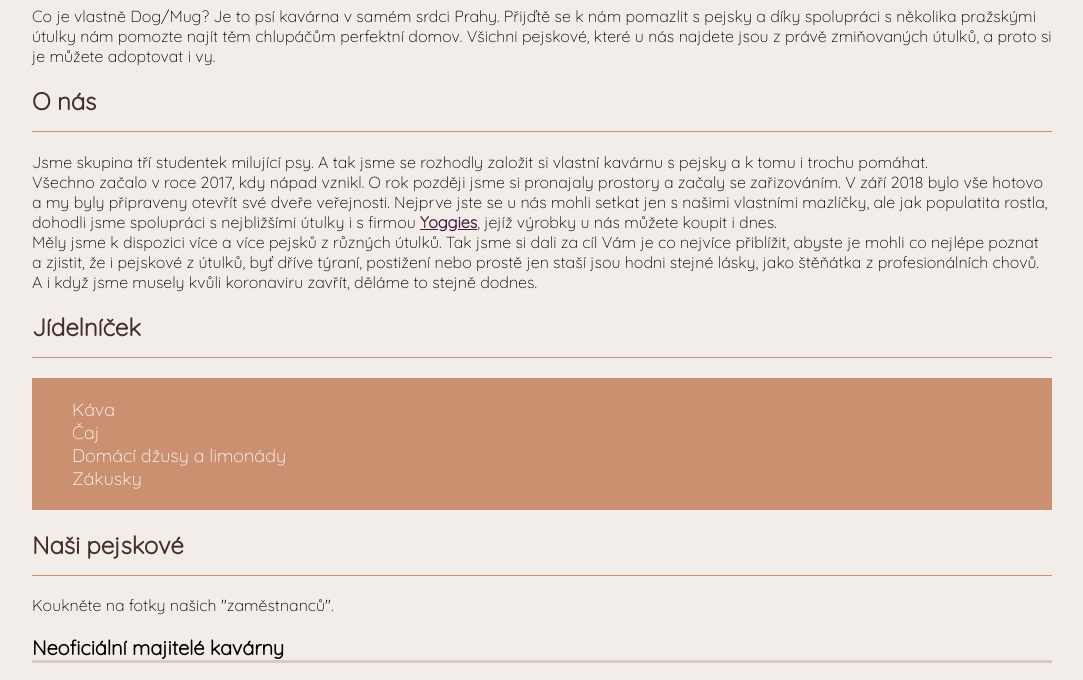
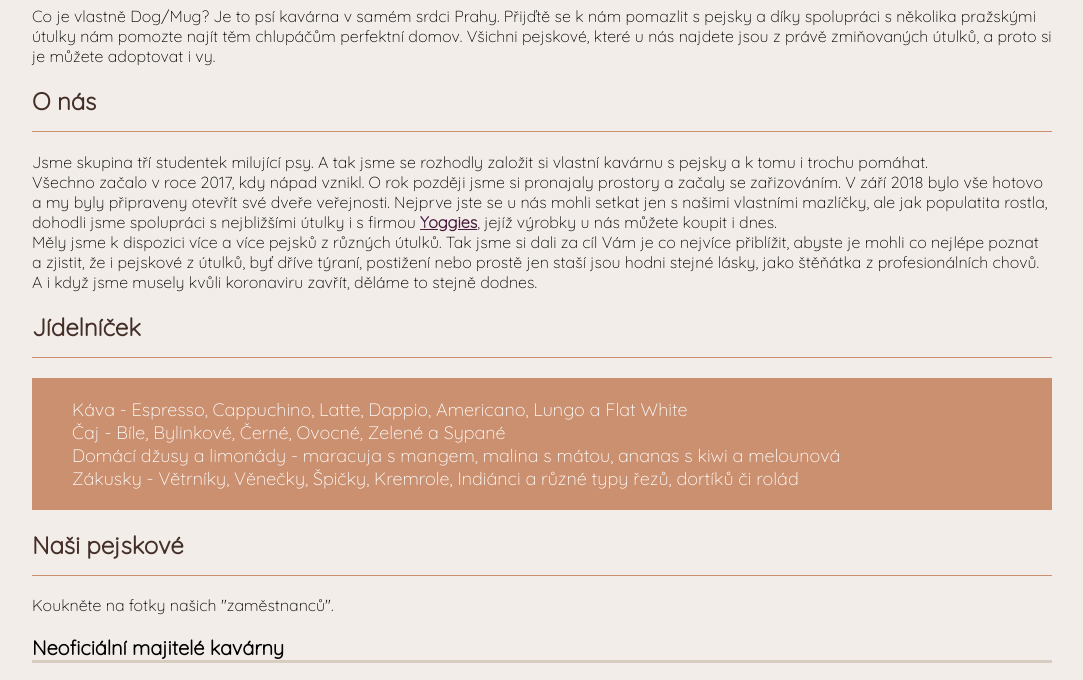
Before and after one commit to who-is-maya27/Psi-kavarna-test, a plain HTML site: page index.html in a window 1280 px wide. Shown: the part 466-1146 px from the top of the page, without its empty margins (98-1181 px from the left). Drawn offline with Linux system fonts and the light colour scheme; grey boxes are pictures that could not be loaded.

Commit message:
Update index.html

```diff
--- a/index.html
+++ b/index.html
@@ -69,11 +69,11 @@
     </div>
     <div id="jidelnicek">
         <h2>Jídelníček</h2>
-        <p id="nabidka">Káva <br>
-            Čaj<br>
-            Domácí džusy a limonády<br>
-            Zákusky<br>
-        </p>
+ <p id="nabidka">Káva - Espresso, Cappuchino, Latte, Dappio, Americano, Lungo a Flat White<br>
+           Čaj - Bíle, Bylinkové, Černé, Ovocné, Zelené a Sypané<br>
+           Domácí džusy a limonády - maracuja s mangem, malina s mátou, ananas s kiwi a melounová<br>
+           Zákusky - Větrníky, Věnečky, Špičky, Kremrole, Indiánci a různé typy řezů, dortíků či rolád<br>
+     <p/>
     </div>
     <div id="nasi_pejskove">
         <h2>Naši pejskové</h2>
```
